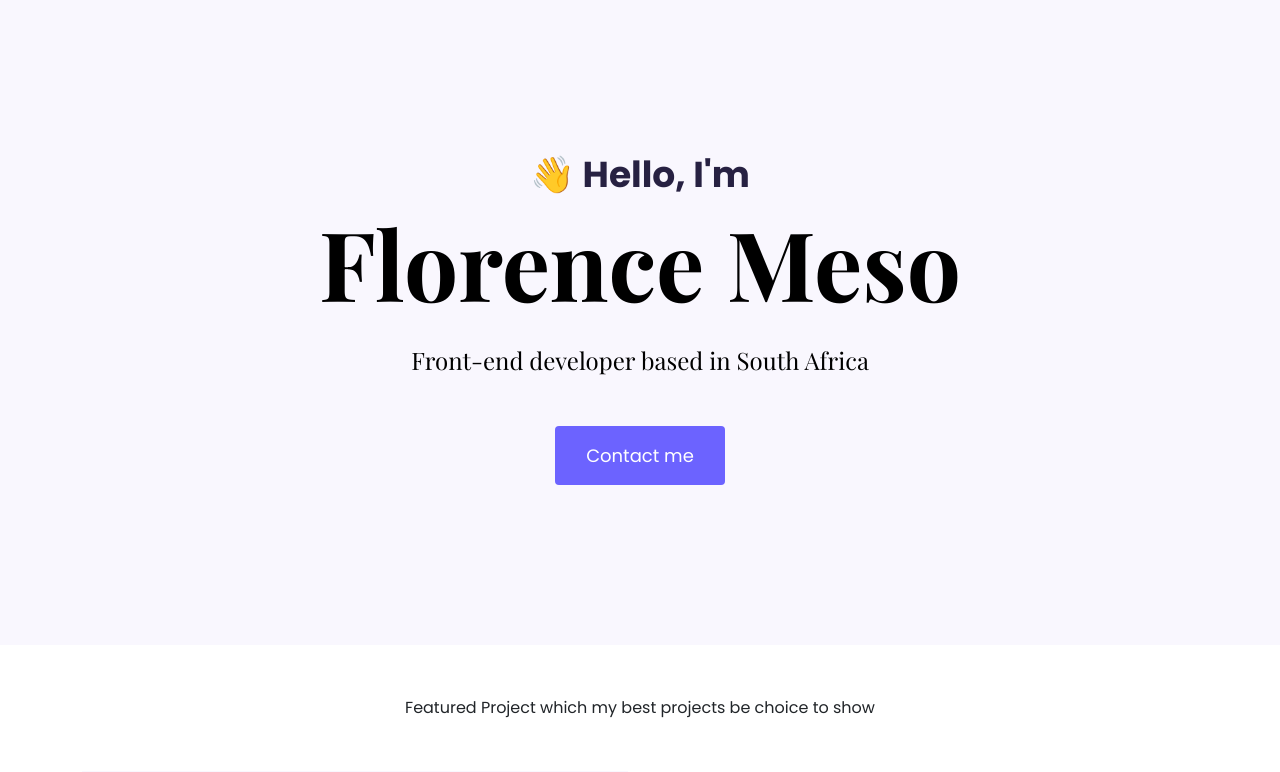
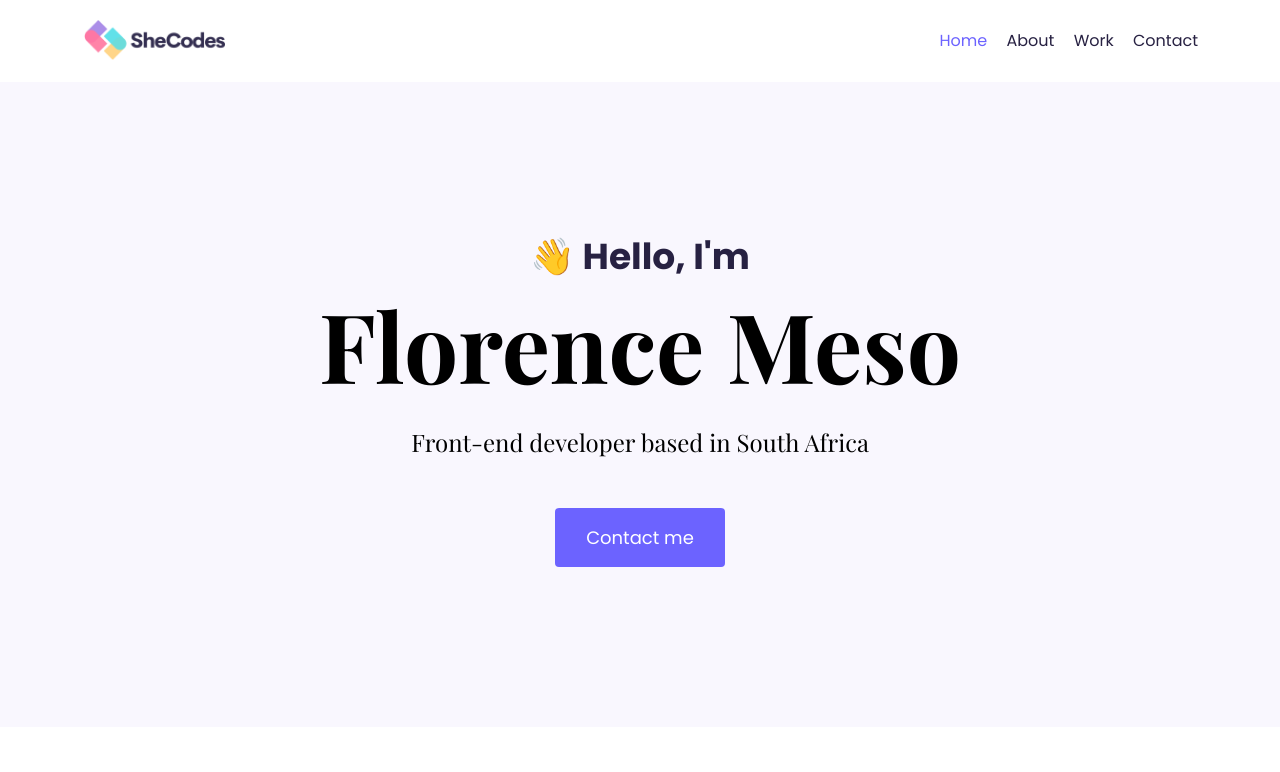
Before and after one commit to florence-dev/Hero, a plain HTML site: page index.html in a window 1280 px wide. Shown: the top 772 px of the page. Drawn offline with nearby package versions, Linux system fonts and the light colour scheme; a web font is replaced by a local one.

Commit message:
Created a header.

```diff
--- a/index.html
+++ b/index.html
@@ -13,6 +13,28 @@
 
 </head>
 <body>
+  <div class="container">
+    <nav class="d-flex justify-content-between">
+        <a href="/">
+          <img src="images/logo.png" class="logo d-none d-md-block" alt="">
+          <img src="images/small logo.jpg" class="logo d-block d-md-none" alt="">
+        </a>
+        <ul>
+          <li class="active">
+            <a href="/"> Home</a>
+          </li>
+          <li>
+            <a href="about.html"> About</a>
+          </li>
+          <li>
+            <a href="work.html"> Work</a>
+          </li>
+          <li>
+            <a href="contact.html"> Contact</a>
+          </li>
+        </ul>
+      </nav>
+  </div>
 <div class="hero">
     <p>👋 Hello, I'm</p>
     <h1>Florence Meso</h1>
--- a/styles/hero.css
+++ b/styles/hero.css
@@ -128,6 +128,38 @@ p {
   padding: 120px 60px;
 }
 
+.logo {
+  max-height: 40px;
+}
+
+nav {
+  padding: 20px 0;
+}
+
+nav ul {
+  padding: 0;
+  margin: 0;
+}
+
+nav li {
+  display: inline;
+  list-style: none;
+  line-height: 42px;
+  margin-left: 15px;
+}
+
+nav a {
+  text-decoration: none;
+  color: #272142;
+  transition: all 100ms ease-in-out;
+}
+
+nav a:hover,
+nav li.active a {
+  color: var(--branding-color);
+}
+
+
 @media (max-width: 900px) {
   h1 {
     font-size: 44px;
```
Also changed, not shown: images/logo.png (added), images/small logo.jpg (added).
